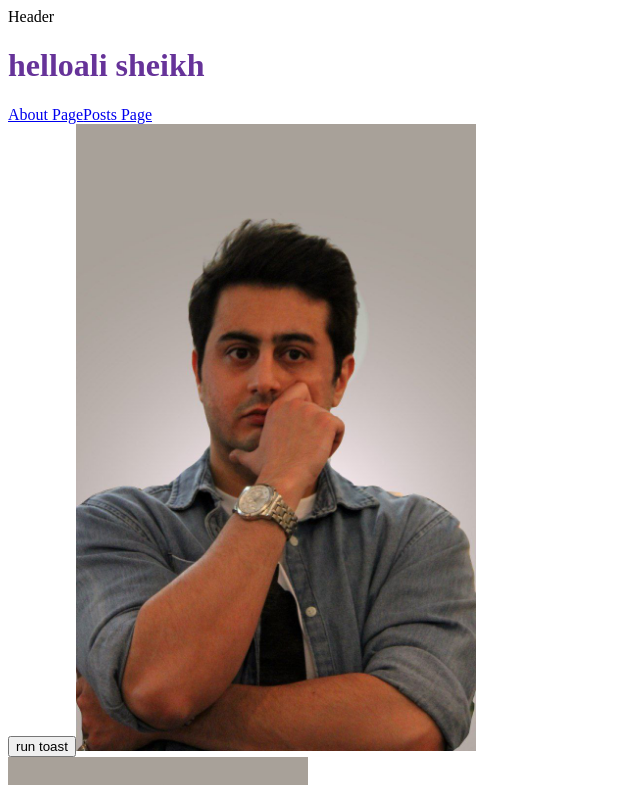
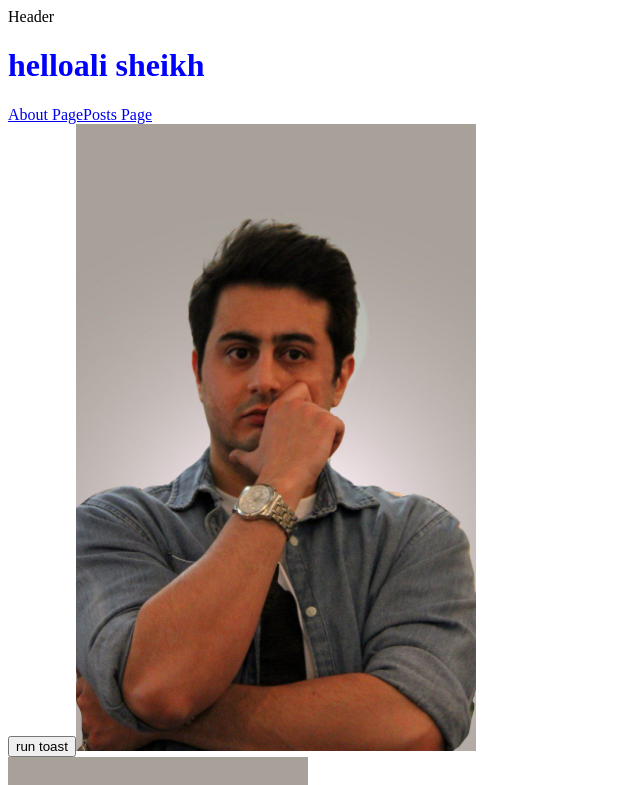
Before and after one commit to RasoulMadani/NuxtJs-VueJs-sandbox, a Nuxt app: page / in a window 1280 px wide. Shown: the top 785 px of the page, without its empty margins (0-640 px from the left). Built offline with nearby package versions, Linux system fonts and the light colour scheme.

Commit message:
اضافه کردن سس به ناکس

```diff
--- /dev/null
+++ b/assets/scss/main.scss
@@ -0,0 +1,5 @@
+$primary: blue;
+
+h1{
+  color: $primary;
+}
--- a/nuxt.config.ts
+++ b/nuxt.config.ts
@@ -3,7 +3,7 @@ export default defineNuxtConfig({
   compatibilityDate: '2024-04-03',
   devtools: { enabled: true },
   modules:['@pinia/nuxt', '@nuxt/image'],
-  css:['~/assets/css/main.css'],
+  css:['~/assets/css/main.css','~/assets/scss/main.scss'],
   // ssr: false,
   app:{
     head:{
--- a/package.json
+++ b/package.json
@@ -14,6 +14,8 @@
     "@pinia/nuxt": "^0.7.0",
     "nuxt": "^3.14.0",
     "pinia": "^2.2.6",
+    "sass": "^1.80.6",
+    "sass-loader": "^16.0.3",
     "vue": "latest",
     "vue-router": "latest",
     "vue-toastification": "^2.0.0-rc.5"
--- a/pages/index.vue
+++ b/pages/index.vue
@@ -26,6 +26,6 @@ function runToast(){
 
 </template>
 
-<style scoped>
+<style scoped lang="scss">
 
 </style>
```
Also changed, not shown: .txt.
